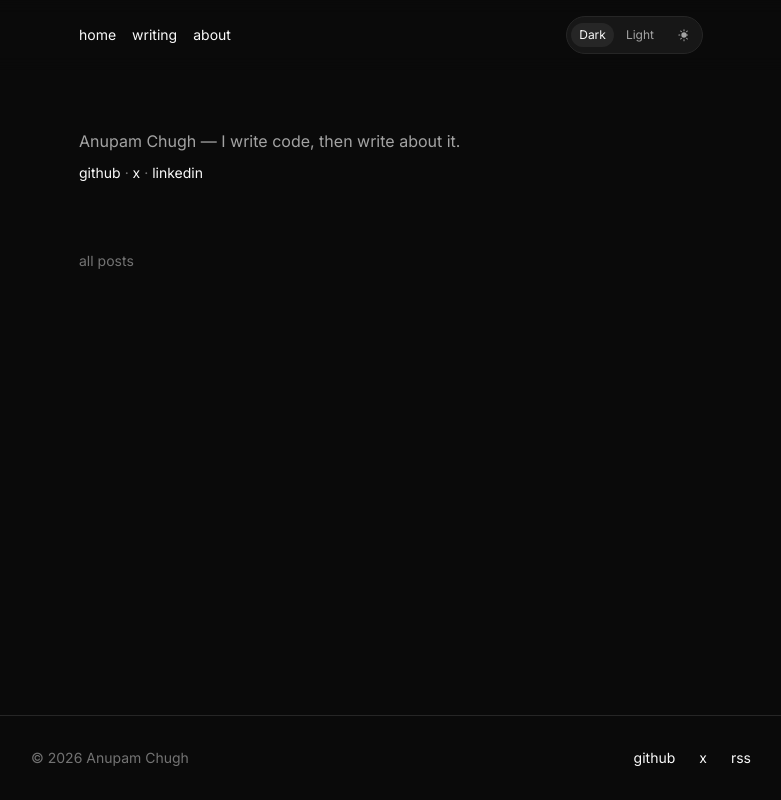
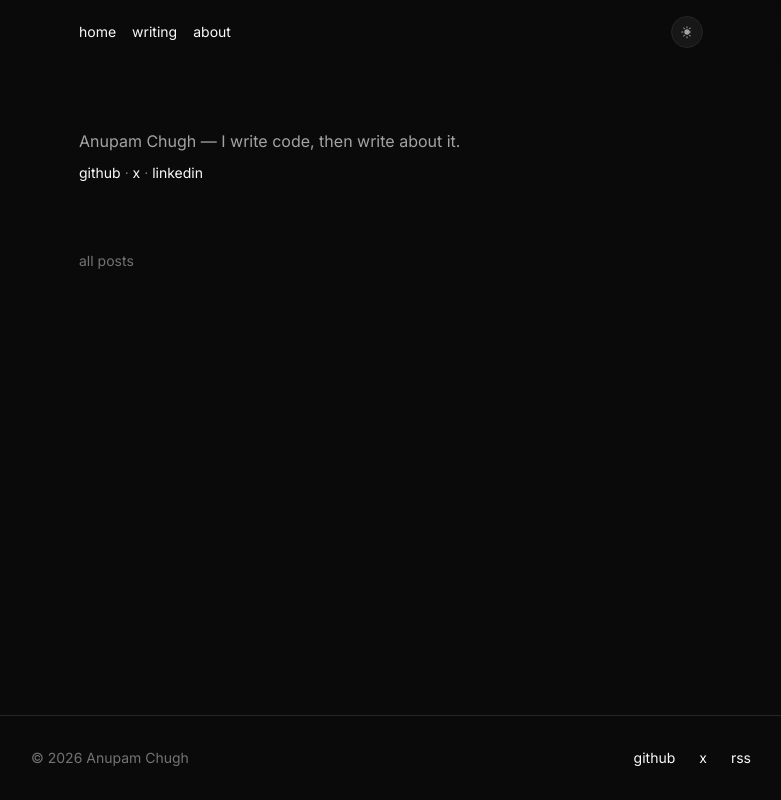
Before and after one commit to anupamchugh/anupamchugh.github.io, a Next.js app: page / in a window 1280 px wide. Shown: the whole page, without its empty margins (249-1030 px from the left). Built offline with nearby package versions, Linux system fonts and the light colour scheme.

Commit message:
ui: icon-only theme toggle

```diff
--- a/components/theme-toggle.tsx
+++ b/components/theme-toggle.tsx
@@ -1,43 +1,19 @@
 'use client';
 
 import { useTheme } from '@/lib/theme-context';
-import { themeToggleOptions, ThemeName } from '@/lib/themes';
 
 export default function ThemeToggle() {
   const { theme, setTheme } = useTheme();
   const isDark = theme === 'modern';
   const iconLabel = isDark ? 'Switch to light mode' : 'Switch to dark mode';
   return (
-    <div
-      className="flex items-center gap-1 rounded-full border px-1 py-1 text-xs"
+    <button
+      type="button"
+      onClick={() => setTheme(isDark ? 'hybrid-light' : 'modern')}
+      className="flex h-8 w-8 items-center justify-center rounded-full border transition-colors"
       style={{
         backgroundColor: 'var(--bg-secondary)',
         borderColor: 'var(--border)',
-        color: 'var(--fg-muted)',
-      }}
-      aria-label="Theme toggle"
-    >
-      {themeToggleOptions.map((t) => (
-        <button
-          key={t.name}
-          onClick={() => setTheme(t.name as ThemeName)}
-          className="rounded-full px-2 py-1 transition-colors"
-          style={{
-            backgroundColor: theme === t.name ? 'var(--bg-tertiary)' : 'transparent',
-            color: theme === t.name ? 'var(--fg)' : 'var(--fg-muted)',
-          }}
-          title={t.description}
-          aria-pressed={theme === t.name}
-        >
-          {t.label}
-        </button>
-      ))}
-      <button
-        type="button"
-        onClick={() => setTheme(isDark ? 'hybrid-light' : 'modern')}
-        className="ml-1 flex h-7 w-7 items-center justify-center rounded-full transition-colors"
-        style={{
-          backgroundColor: 'transparent',
         color: 'var(--fg-muted)',
       }}
       aria-label="Toggle theme"
@@ -59,6 +35,5 @@ export default function ThemeToggle() {
         </svg>
       )}
     </button>
-    </div>
   );
 }
```
Lines whose indentation alone changed are shown as unchanged.
